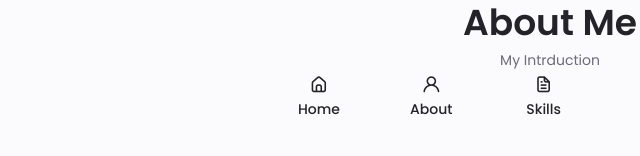
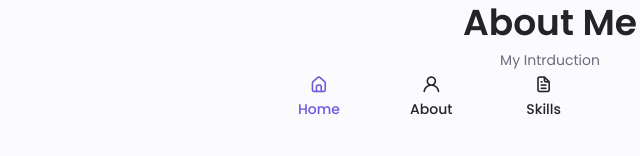
Before and after one commit to Muqadasa-Sherani/Muqadasa-website, a plain HTML site: page index.html in a window 1280 px wide. Shown: the part 640-796 px from the top of the page, 90-730 px from the left. Drawn offline with nearby package versions, Linux system fonts and the light colour scheme.

Commit message:
scroll section active link done.

```diff
--- a/assets/css/styles.css
+++ b/assets/css/styles.css
@@ -237,7 +237,9 @@ img {
 }
 
 /* Active link */
-
+.active-link{
+  color: var(--first-color);
+}
 
 /* Change background header */
 
--- a/assets/js/main.js
+++ b/assets/js/main.js
@@ -123,7 +123,24 @@ let swiperTestimonial = new Swiper('.testimonial__container', {
 });
 
 /*==================== SCROLL SECTIONS ACTIVE LINK ====================*/
+const sections = document.querySelectorAll('section[id')
 
+function scrollActive(){
+    const scrollY = window.pageYOffset
+
+    sections.forEach(current =>{
+        const sectionHeight = current.offsetHeight
+        const sectionTop = current.offsetTop - 50;
+        sectionId = current.getAttribute('id')
+
+        if(scrollY > sectionTop && scrollY <= sectionTop + sectionHeight){
+            document.querySelector('.nav__menu a[href*=' + sectionId + ']').classList.add('active-link')
+        } else{
+            document.querySelector('.nav__menu a[href*=' + sectionId + ']').classList.remove('active-link')
+        }
+    })
+}
+window.addEventListener('scroll', scrollActive)
 
 /*==================== CHANGE BACKGROUND HEADER ====================*/
 
--- a/index.html
+++ b/index.html
@@ -27,7 +27,7 @@
         <div class="nav__menu" id="nav-menu">
           <ul class="nav__list grid">
             <li class="nav__item">
-              <a href="#home" class="nav__link">
+              <a href="#home" class="nav__link active-link">
                 <i class="uil uil-estate nav__icon"></i> Home
               </a>
             </li>
```
